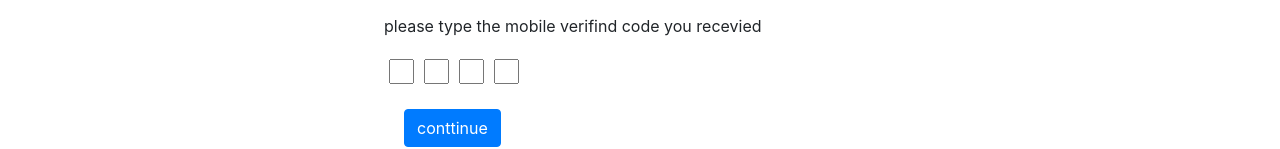
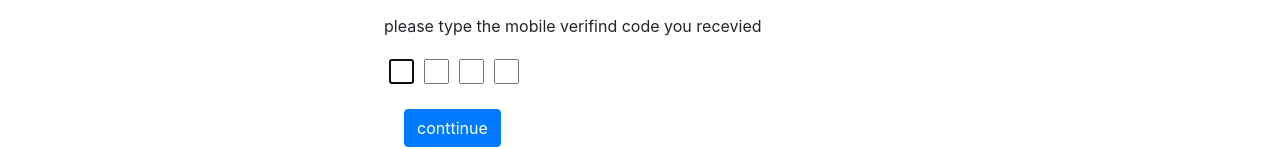
Before and after one commit to yitzhak-malik/medicalSTU, an Angular app: page /authSMS in a window 1280 px wide. Shown: the part 255-404 px from the top of the page. Built offline with nearby package versions, Linux system fonts and the light colour scheme.

Commit message:
add auth

```diff
--- a/src/app/app-routing.module.ts
+++ b/src/app/app-routing.module.ts
@@ -1,5 +1,6 @@
 import { NgModule } from '@angular/core';
 import { Routes, RouterModule } from '@angular/router';
+import { AuthImgComponent } from './component/auth-img/auth-img.component';
 import { AuthSMSComponent } from './component/auth-sms/auth-sms.component';
 import { LandingDocumentComponent } from './component/landing-document/landing-document.component';
 import { SignInComponent } from './component/sign-in/sign-in.component';
@@ -7,7 +8,8 @@ import { SignInComponent } from './component/sign-in/sign-in.component';
 const routes: Routes = [
   {path:'', component:LandingDocumentComponent},
   {path:'sign-in', component:SignInComponent},
-  {path:'authSMS' ,component:AuthSMSComponent}
+  {path:'authSMS' ,component:AuthSMSComponent},
+  {path:'authIMG' ,component:AuthImgComponent}
 ];
 
 @NgModule({
--- a/src/app/app.module.ts
+++ b/src/app/app.module.ts
@@ -9,6 +9,8 @@ import { NgbModule } from '@ng-bootstrap/ng-bootstrap';
 import { LandingDocumentComponent } from './component/landing-document/landing-document.component';
 import { SignInComponent } from './component/sign-in/sign-in.component';
 import { AuthSMSComponent } from './component/auth-sms/auth-sms.component';
+import { AuthImgComponent } from './component/auth-img/auth-img.component';
+
 
 
 @NgModule({
@@ -16,7 +18,9 @@ import { AuthSMSComponent } from './component/auth-sms/auth-sms.component';
     AppComponent,
     LandingDocumentComponent,
     SignInComponent,
-    AuthSMSComponent
+    AuthSMSComponent,
+    AuthImgComponent,
+
 
 
   ],
--- /dev/null
+++ b/src/app/component/auth-img/auth-img.component.html
@@ -0,0 +1 @@
+<p>auth-img works!</p>
--- /dev/null
+++ b/src/app/component/auth-img/auth-img.component.ts
@@ -0,0 +1,15 @@
+import { Component, OnInit } from '@angular/core';
+
+@Component({
+  selector: 'app-auth-img',
+  templateUrl: './auth-img.component.html',
+  styleUrls: ['./auth-img.component.css']
+})
+export class AuthImgComponent implements OnInit {
+
+  constructor() { }
+
+  ngOnInit(): void {
+  }
+
+}
--- a/src/app/component/auth-sms/auth-sms.component.css
+++ b/src/app/component/auth-sms/auth-sms.component.css
@@ -12,3 +12,10 @@ input{
     height: 25px;
     margin:5px ;
 }
+.red{
+background:rgb(245, 135, 135);
+
+}
+.green{
+    background: #7ff0b0;
+}
--- a/src/app/component/auth-sms/auth-sms.component.html
+++ b/src/app/component/auth-sms/auth-sms.component.html
@@ -4,11 +4,11 @@
         <p>please type the mobile verifind code you recevied</p>
     </div>
 
-    <div>
-        <input type="text" name="number1" id="number1" maxlength="1" [(ngModel)]="code[0]" (keyup)='chekc($event)'>
-        <input type="text" name="number2" id="number2" maxlength="1" [(ngModel)]="code[1]"(keyup)='chekc($event)'>
-        <input type="text" name="number3" id="number3" maxlength="1" [(ngModel)]="code[2]"(keyup)='chekc($event)'>
-        <input type="text" name="number4" id="number4" maxlength="1" [(ngModel)]="code[3]"(keyup)='chekc($event)'>
+    <div >
+        <input [ngClass]="{'red':red,'green':green}" type="text" name="number1" id="number1" maxlength="1" [(ngModel)]="code[0]" (keyup)='chekc($event)' autofocus>
+        <input [ngClass]="{'red':red,'green':green}" type="text" name="number2" id="number2" maxlength="1" [(ngModel)]="code[1]"(keyup)='chekc($event)'>
+        <input [ngClass]="{'red':red,'green':green}" type="text" name="number3" id="number3" maxlength="1" [(ngModel)]="code[2]"(keyup)='chekc($event)'>
+        <input [ngClass]="{'red':red,'green':green}" type="text" name="number4" id="number4" maxlength="1" [(ngModel)]="code[3]"(keyup)='chekc($event)'>
 
     </div>
 
--- a/src/app/component/auth-sms/auth-sms.component.ts
+++ b/src/app/component/auth-sms/auth-sms.component.ts
@@ -1,4 +1,6 @@
+import { error } from '@angular/compiler/src/util';
 import { Component, OnInit } from '@angular/core';
+import { Router } from '@angular/router';
 import { InternModel } from 'src/app/interfaces/intern-model';
 import { SignInService } from 'src/app/services/sign-in.service';
 
@@ -8,10 +10,16 @@ import { SignInService } from 'src/app/services/sign-in.service';
   styleUrls: ['./auth-sms.component.css']
 })
 export class AuthSMSComponent implements OnInit {
+
  code:string[]=[];
  intern:InternModel;
-  constructor(private signInService:SignInService ) {
+ red:boolean=false
+ green:boolean=false
+  constructor(private signInService:SignInService, private router:Router ) {
      this.intern=this.signInService.intern
+     this.router.routeReuseStrategy.shouldReuseRoute = () => false;
+     this.router.onSameUrlNavigation= 'reload';
+
   }
 
   ngOnInit(): void {
@@ -21,6 +29,18 @@ export class AuthSMSComponent implements OnInit {
     let element;
     if (event.code !== 'Backspace'){
       element = event.srcElement.nextElementSibling;
+      if(element ==null){
+                this.signInService.user.code =this.code.join('');
+                 return this.signInService.rgisterWithCodeSms().subscribe(user=>{
+                 this.green=true;
+                  setTimeout( ()=>this.router.navigate(['/authIMG']),1000)
+                },error => {
+                  this.red=true;
+                  setTimeout( ()=>this.router.navigate(['/authSMS']),1000)
+                }
+                )
+      }
+
     }
 
       if (event.code === 'Backspace')
@@ -35,13 +55,36 @@ export class AuthSMSComponent implements OnInit {
     event.srcElement.value=""
   }
 
+  }
 
 
 
 
+  // chekc(event:KeyboardEvent){
+  //   let thisEvent=event.target as HTMLInputElement
+  //   if(+thisEvent.value + 1 >= 1 && +thisEvent.value + 1 <= 10 ){
+  //     let element;
+  //     if (event.code !== 'Backspace'){
+  //       element = thisEvent.nextElementSibling;
+  //       if(element ==null){
+  //         this.signInService.user.code =this.code.join('');
+  //         return this.signInService.rgisterWithCodeSms()
+  //       }
+  //     }
+
+  //       if (event.code === 'Backspace')
+
+  //          element = thisEvent.previousElementSibling;
+
+  //      if(element == null)
+  //          return;
+  //      else
+  //        console.log( );
+
+  //   }else{
+  //     thisEvent.value=""
+  //   }
 
 
-
-  }
-
+  //   }
 }
--- a/src/app/services/sign-in.service.ts
+++ b/src/app/services/sign-in.service.ts
@@ -2,7 +2,8 @@ import { Injectable } from '@angular/core';
 import { Router } from '@angular/router';
 import { InternModel,loginModel } from '../interfaces/intern-model';
 import { HttpServicService } from './http-servic.service';
-
+import {tap}from 'rxjs/operators'
+import { Observable } from 'rxjs';
 
 @Injectable({
   providedIn: 'root'
@@ -37,4 +38,10 @@ export class SignInService {
     })
 
   }
+  rgisterWithCodeSms():Observable<any>{
+   return this.http.httpPost<loginModel,any>('/auth/chekCode',this.user)
+
+
+
+  }
 }
```
Also changed, not shown: src/app/component/auth-img/auth-img.component.css (added), 1 other file (tests, documents, lock files or other folders).
